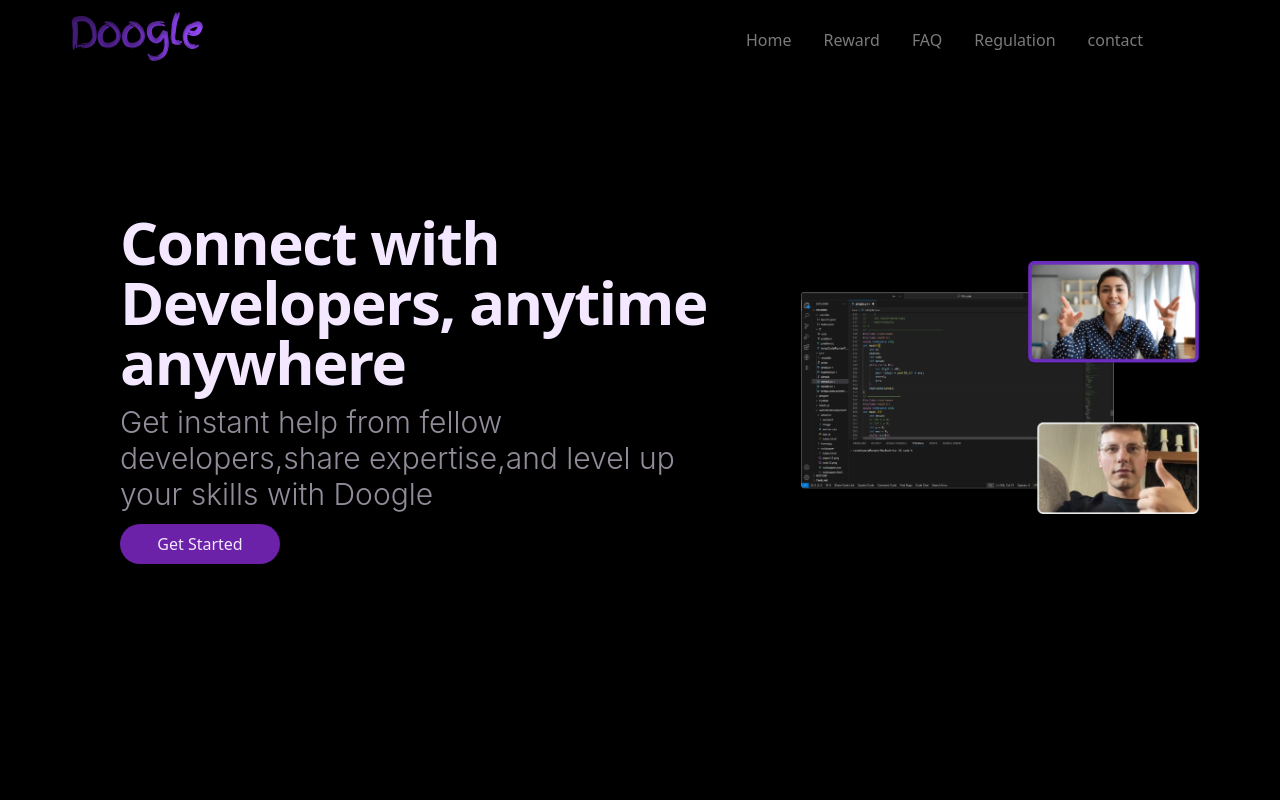
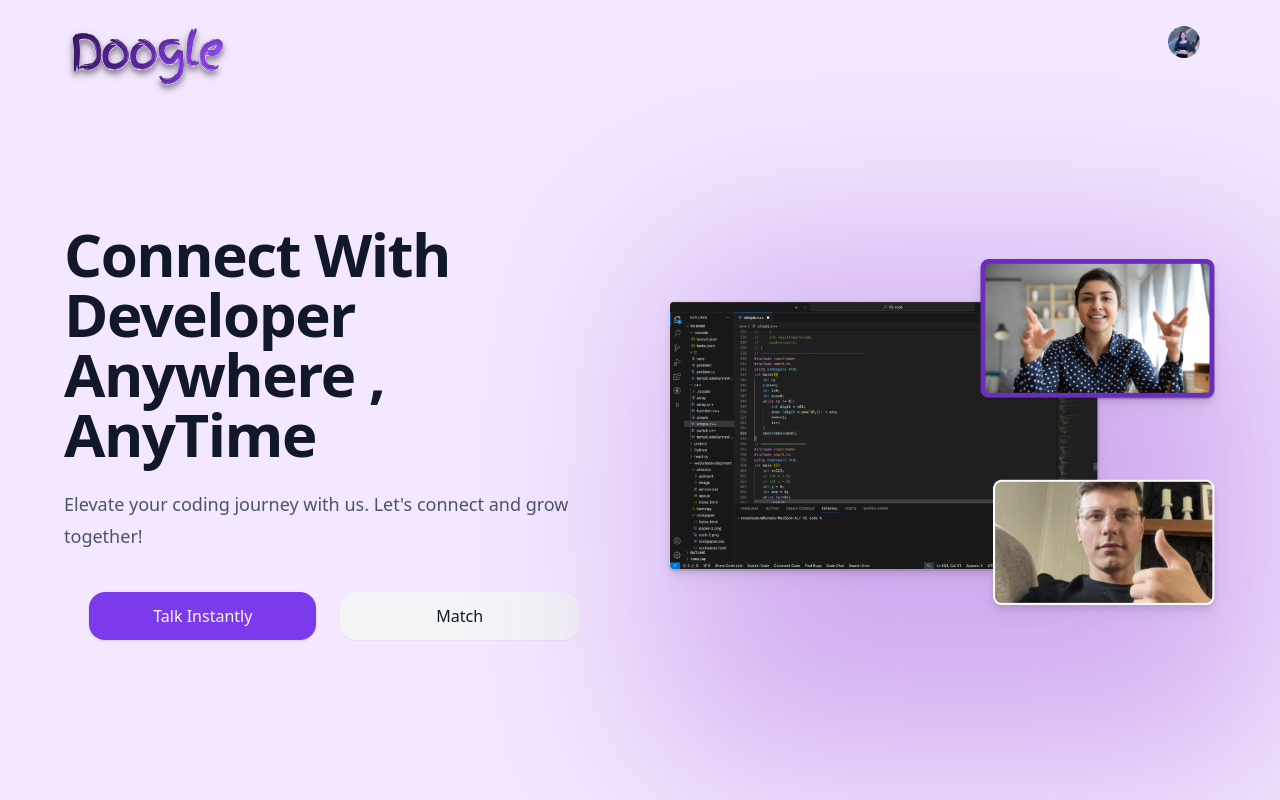
Before and after one commit to SurajjBhardwaj/Doogle, a Next.js app: page / in a window 1280 px wide. Shown: the top 800 px of the page. Built offline with nearby package versions, Linux system fonts and the light colour scheme.

Commit message:
add Scroll style

```diff
--- a/pages/index.js
+++ b/pages/index.js
@@ -18,7 +18,7 @@ import React from 'react'
 function index() {
   return (
     <div className='bg-black'>
-      <Navbar />
+      {/* <Navbar />
       <Hero />
       <Beginner />
       <Intermediate />
@@ -27,9 +27,9 @@ function index() {
       <Feature />
       <FAQ />
       <CTA />
-      <Footer />
+      <Footer /> */}
 
-      {/* <Home /> */}
+      <Home />
 
 
     </div>
--- a/sections/profile/Home.js
+++ b/sections/profile/Home.js
@@ -53,11 +53,11 @@ const Home = () => {
               together!
             </p>
             <div class="mt-10 flex items-center justify-center gap-x-6">
-              <Button className="p-6 rounded-2xl text-base">
+              <Button className="p-6 px-16 rounded-2xl text-base">
                 Talk Instantly
               </Button>
-              <Button className="p-6 rounded-2xl text-base" variant="secondary">
-                Solve Ask Query
+              <Button className="p-6 px-24 rounded-2xl text-base" variant="secondary">
+               Match
               </Button>
             </div>
           </div>
--- a/styles/globals.css
+++ b/styles/globals.css
@@ -60,3 +60,24 @@
     @apply bg-background text-foreground;
   }
 }
+
+/* Fixing scrollbar width */
+::-webkit-scrollbar {
+  width: 6px; /* Set your desired width here */
+}
+
+/* Track */
+::-webkit-scrollbar-track {
+  background: transparent;
+}
+
+/* Handle */
+::-webkit-scrollbar-thumb {
+  background: #888;
+  border-radius: 5px;
+}
+
+/* Handle on hover */
+::-webkit-scrollbar-thumb:hover {
+  background: #555;
+}
```
